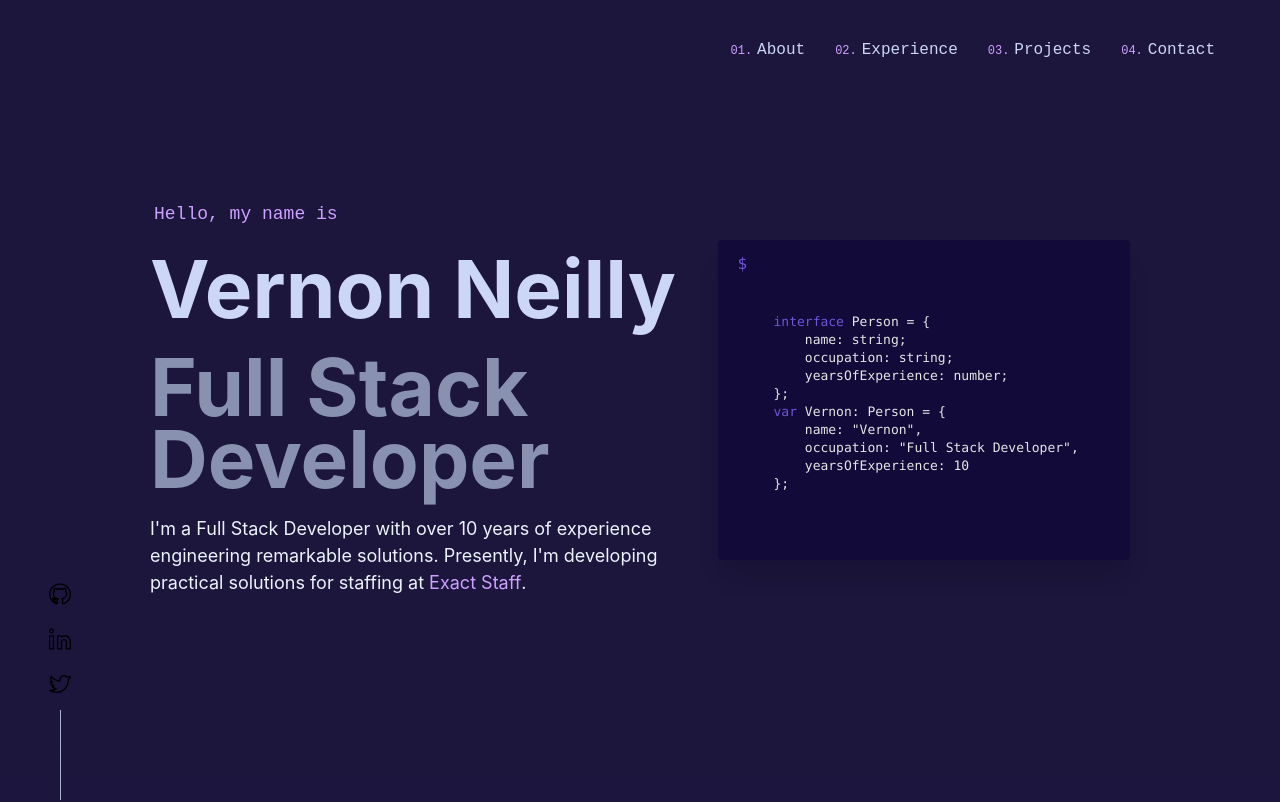
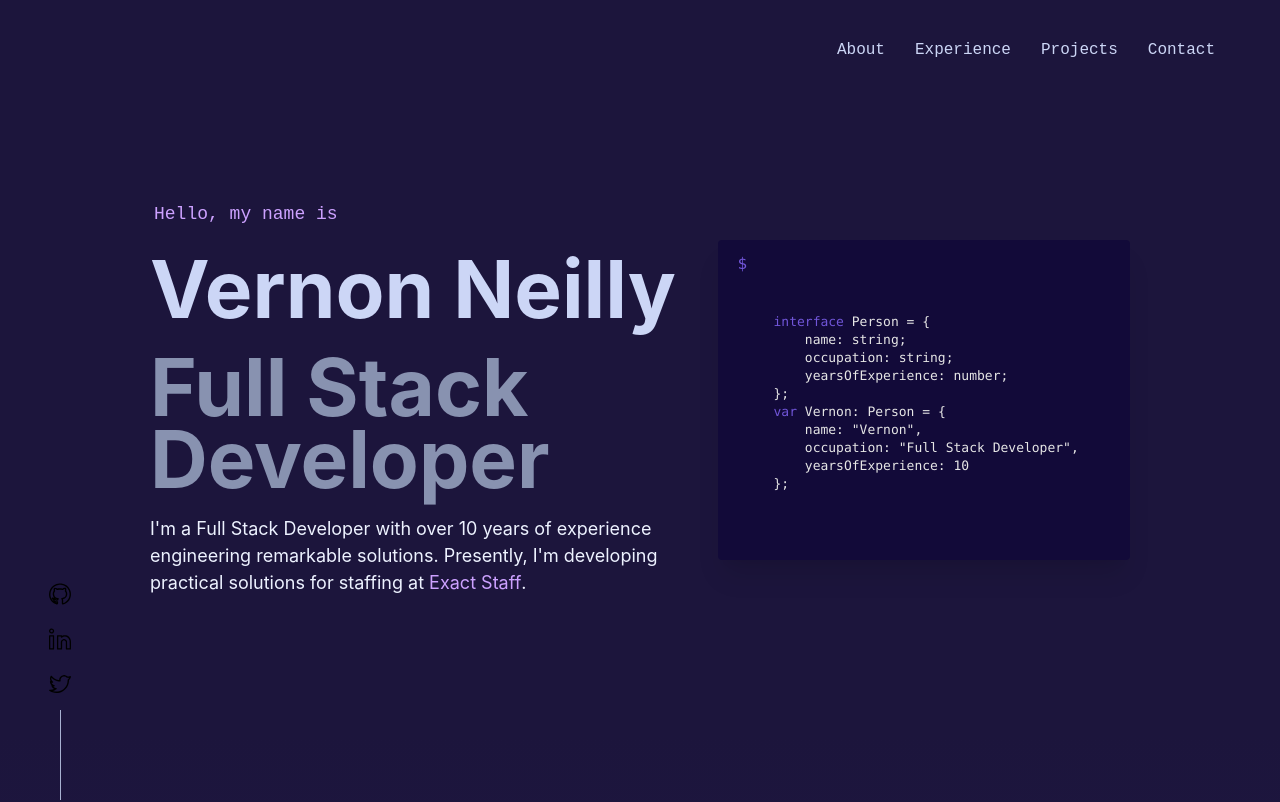
Before and after one commit to neillydev/v2, a Next.js app: page / in a window 1280 px wide. Shown: the top 802 px of the page. Built offline with nearby package versions, Linux system fonts and the light colour scheme.

Commit message:
add nav button color styling

```diff
--- a/styles/NavBar.module.css
+++ b/styles/NavBar.module.css
@@ -42,10 +42,6 @@
     -webkit-box-align: center;
 }
 
-.navList {
-
-}
-
 .navList ol {
     display: flex;
     -webkit-box-pack: justify;
@@ -58,7 +54,6 @@
 }
 
 .navItemContainer {
-    counter-increment: item 1;
     margin: 0px 5px;
     position: relative;
     font-size: 16px;
@@ -69,9 +64,12 @@
 }
 
 .navItemContainer a::before {
-    content: "0" counter(item) ".";
     margin-right: 5px;
     color: rgb(204 161 255);
     font-size: 12px;
     text-align: right;
 }
+
+.navItemContainer:hover {
+    color: rgb(204 161 255);
+}
```
